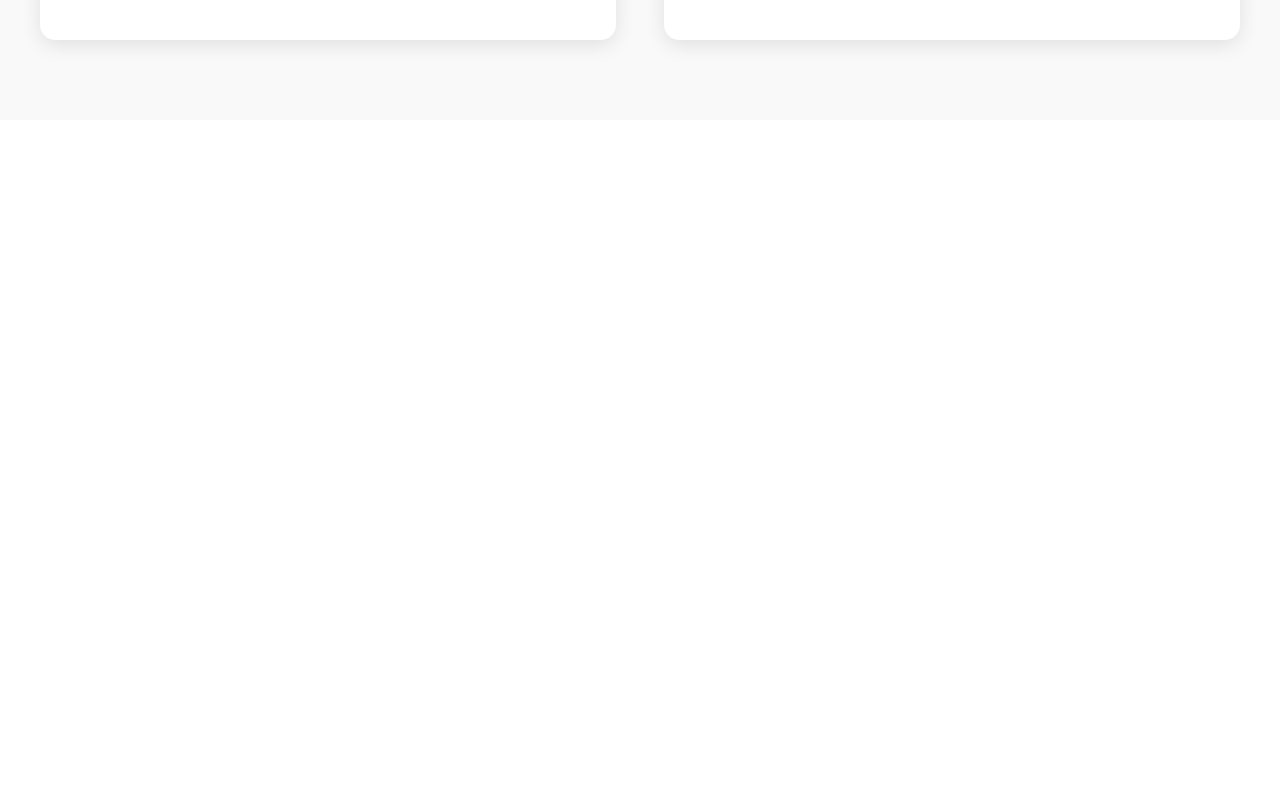
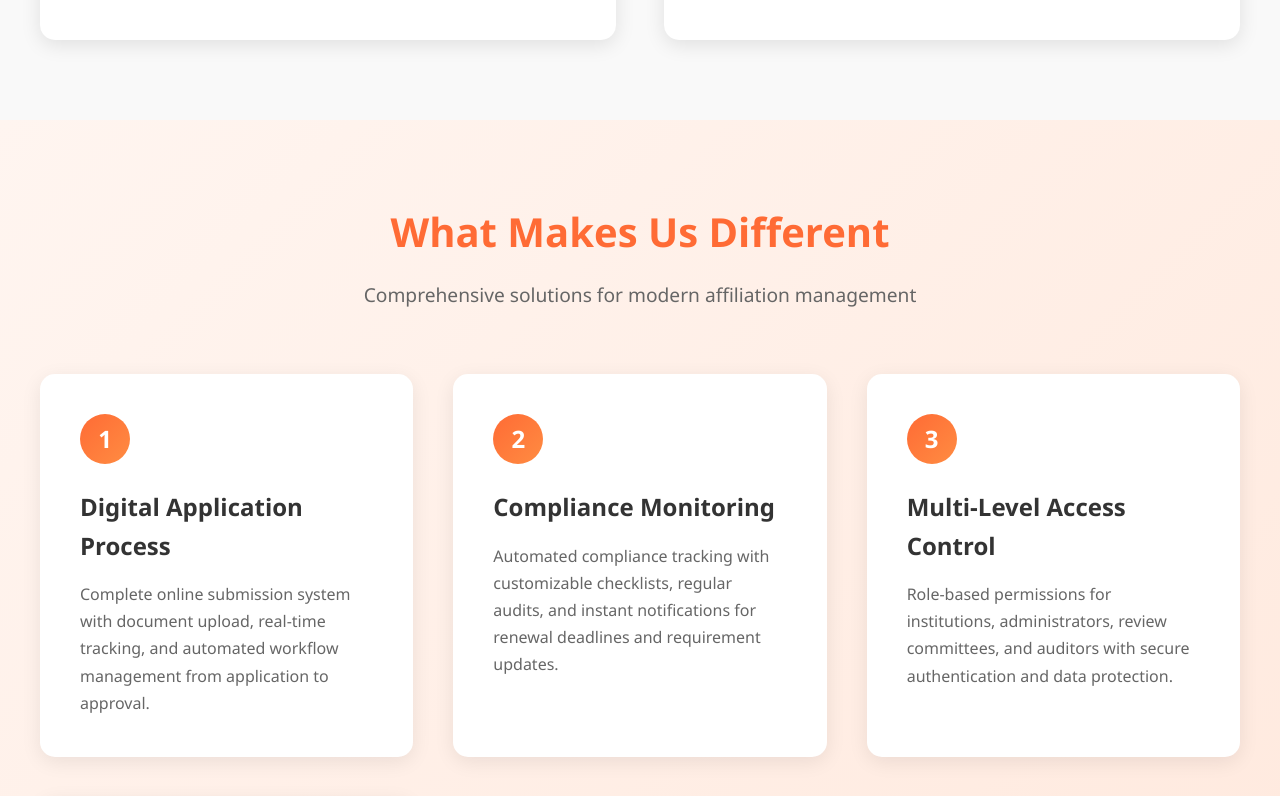
Before and after one commit to Bhuvansairam05/University-Affiliation-Management-System, a React (Vite) app in the folder Frontend/: page /about in a window 1280 px wide. Shown: the part 2000-2796 px from the top of the page. Before the commit the page ends 2120 px from the top, so only its background shows below. Built offline with nearby package versions, Linux system fonts and the light colour scheme.

Commit message:
Add features section to About component with styling for enhanced user experience

```diff
--- a/Frontend/src/components/About.jsx
+++ b/Frontend/src/components/About.jsx
@@ -60,6 +60,37 @@ function About() {
                             </div>
                         </div>
                     </section>
+                    <section class="features-section">
+                        <div class="container">
+                            <div class="section-header">
+                                <h2>What Makes Us Different</h2>
+                                <p>Comprehensive solutions for modern affiliation management</p>
+                            </div>
+                            <div class="features-grid">
+                                <div class="feature-item">
+                                    <div class="feature-number">1</div>
+                                    <h4>Digital Application Process</h4>
+                                    <p>Complete online submission system with document upload, real-time tracking, and automated workflow management from application to approval.</p>
+                                </div>
+                                <div class="feature-item">
+                                    <div class="feature-number">2</div>
+                                    <h4>Compliance Monitoring</h4>
+                                    <p>Automated compliance tracking with customizable checklists, regular audits, and instant notifications for renewal deadlines and requirement updates.</p>
+                                </div>
+                                <div class="feature-item">
+                                    <div class="feature-number">3</div>
+                                    <h4>Multi-Level Access Control</h4>
+                                    <p>Role-based permissions for institutions, administrators, review committees, and auditors with secure authentication and data protection.</p>
+                                </div>
+                                <div class="feature-item">
+                                    <div class="feature-number">5</div>
+                                    <h4>Document Management</h4>
+                                    <p>Secure cloud storage for certificates, reports, and institutional documents with version control, easy retrieval, and backup systems.</p>
+                                </div>
+                            </div>
+                        </div>
+                    </section>
+
                 </div>
             </main>
             <Footer />
--- a/Frontend/src/index.css
+++ b/Frontend/src/index.css
@@ -298,6 +298,56 @@ header {
     box-shadow: 0 5px 15px rgba(255, 107, 53, 0.3);
 }
 
+.features-section {
+    padding: 5rem 2rem;
+    background: linear-gradient(135deg, #fff5f0 0%, #ffe8dc 100%);
+}
+
+.features-grid {
+    display: grid;
+    grid-template-columns: repeat(auto-fit, minmax(300px, 1fr));
+    gap: 2.5rem;
+    margin-top: 3rem;
+}
+
+.feature-item {
+    background: white;
+    padding: 2.5rem;
+    border-radius: 15px;
+    box-shadow: 0 5px 20px rgba(0, 0, 0, 0.08);
+    transition: all 0.3s;
+}
+
+.feature-item:hover {
+    transform: scale(1.05);
+    box-shadow: 0 10px 30px rgba(255, 107, 53, 0.2);
+}
+
+.feature-number {
+    width: 50px;
+    height: 50px;
+    background: linear-gradient(135deg, #ff6b35, #ff8c42);
+    border-radius: 50%;
+    display: flex;
+    align-items: center;
+    justify-content: center;
+    color: white;
+    font-weight: bold;
+    font-size: 1.5rem;
+    margin-bottom: 1.5rem;
+}
+
+.feature-item h4 {
+    font-size: 1.5rem;
+    color: #333;
+    margin-bottom: 1rem;
+}
+
+.feature-item p {
+    color: #666;
+    line-height: 1.7;
+}
+
 .mv-card h3 {
     font-size: 2rem;
     color: #333;
```
